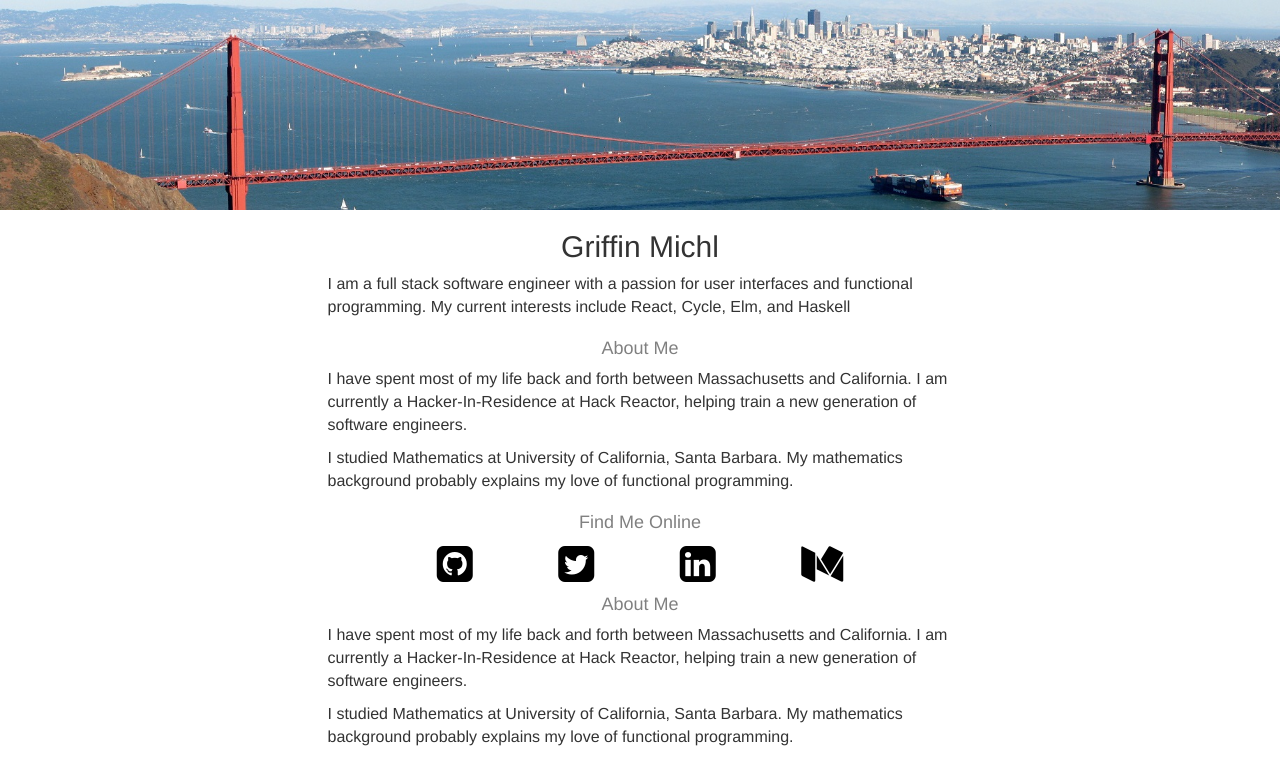
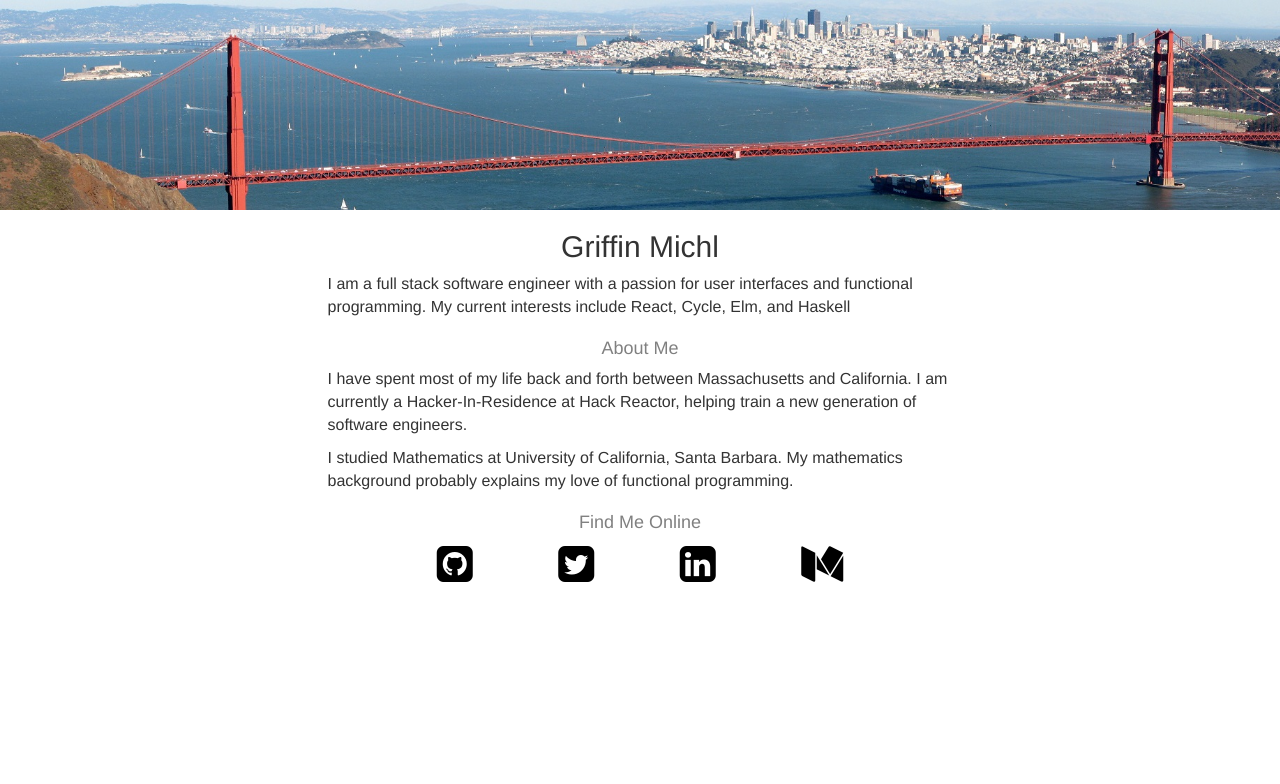
Before and after one commit to griffinmichl/gm758.github.io, a plain HTML site: page index.html in a window 1280 px wide. Drawn offline with nearby package versions, Linux system fonts and the light colour scheme.

Commit message:
remove duplicate text

```diff
--- a/index.html
+++ b/index.html
@@ -45,19 +45,5 @@
         </a>
       </div>
     </section>
-    <section class="row">
-      <h4 class="col-xs-offset-3 col-xs-6 sub-title">About Me</h4>
-      <div class="col-xs-offset-3 col-xs-6">
-        <p>
-          I have spent most of my life back and forth between Massachusetts and California.
-          I am currently a Hacker-In-Residence at Hack Reactor, helping train a new generation of software engineers.
-        </p>
-        <p>
-          I studied Mathematics at University of California, Santa Barbara.
-          My mathematics background probably explains my love of functional programming.
-        </p>
-      </div>
-    </div>
-    </section>
   </body>
 </html>
```
